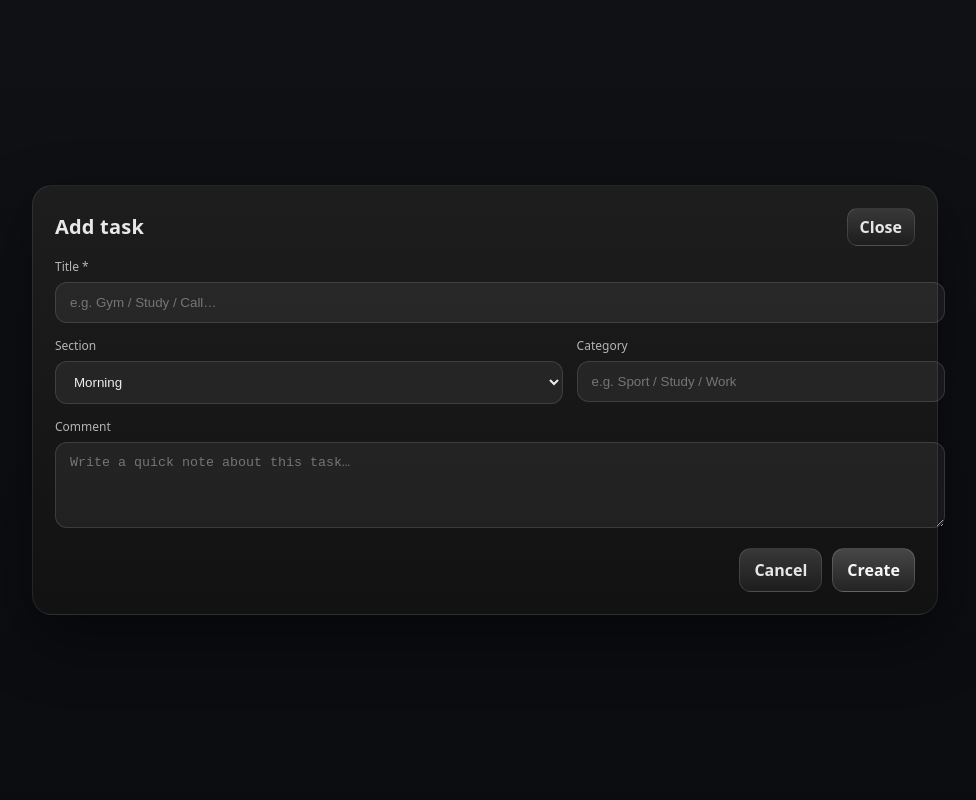
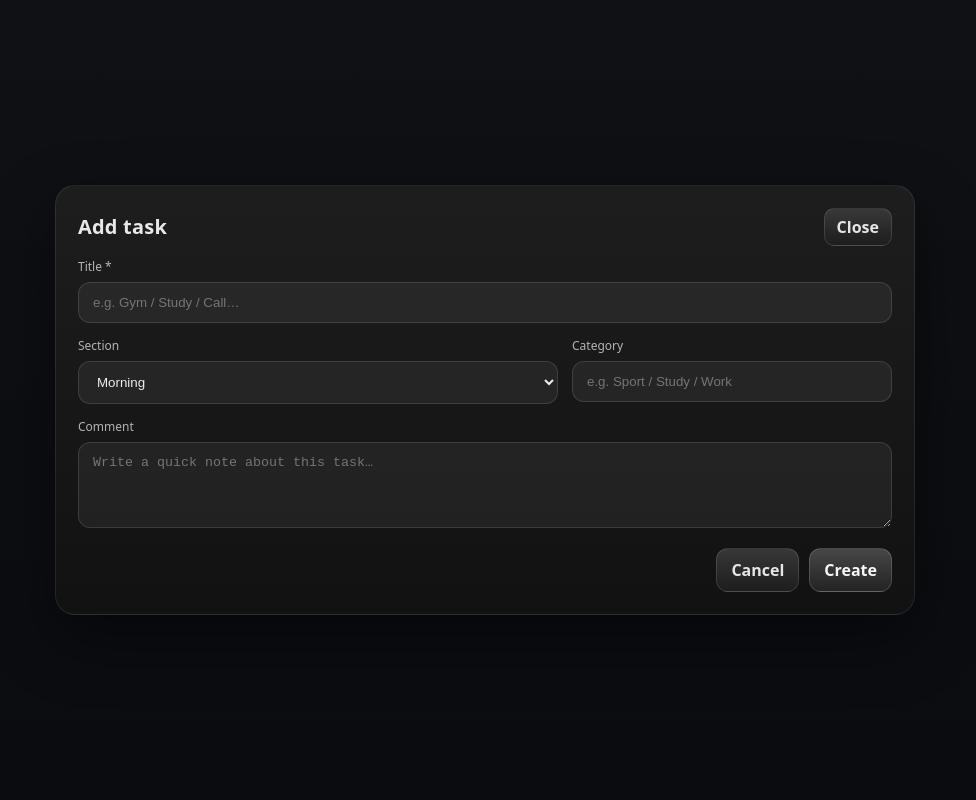
Before and after one commit to PouletCodex/Journey-Board, a React (Vite) app: page / in a window 1280 px wide. Both pictures are taken after a click on the button "+ Add Task". Shown: the top 800 px of the page, without its empty margins (155-1131 px from the left). Built offline with nearby package versions, Linux system fonts and the light colour scheme.

Commit message:
Update drag and drop

```diff
--- a/src/App.tsx
+++ b/src/App.tsx
@@ -171,6 +171,7 @@ function Modal({
           padding: 22,
           border: "1px solid rgba(255,255,255,0.08)",
           color: "rgba(255,255,255,0.9)",
+          boxSizing: "border-box",
         }}
       >
         <div
@@ -789,6 +790,7 @@ export default function JourneyTaskBoard() {
                   border: "1px solid rgba(255,255,255,0.12)",
                   background: "rgba(255,255,255,0.06)",
                   color: "rgba(255,255,255,0.92)",
+                  boxSizing: "border-box",
                 }}
               />
             </div>
@@ -805,6 +807,7 @@ export default function JourneyTaskBoard() {
                   border: "1px solid rgba(255,255,255,0.12)",
                   background: "rgba(255,255,255,0.06)",
                   color: "rgba(255,255,255,0.92)",
+                  boxSizing: "border-box",
                 }}
               >
                 <option value="Morning">Morning</option>
@@ -826,6 +829,7 @@ export default function JourneyTaskBoard() {
                   border: "1px solid rgba(255,255,255,0.12)",
                   background: "rgba(255,255,255,0.06)",
                   color: "rgba(255,255,255,0.92)",
+                  boxSizing: "border-box",
                 }}
               />
             </div>
@@ -845,6 +849,7 @@ export default function JourneyTaskBoard() {
                   background: "rgba(255,255,255,0.06)",
                   color: "rgba(255,255,255,0.92)",
                   resize: "vertical",
+                  boxSizing: "border-box",
                 }}
               />
             </div>
```
